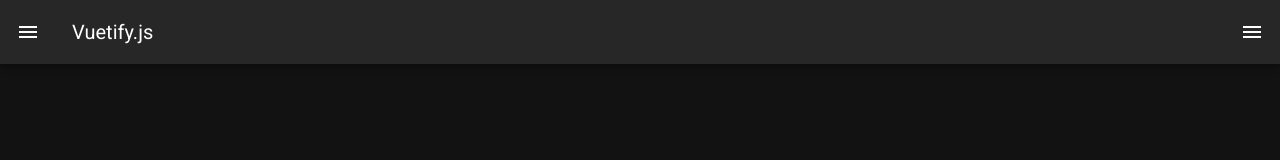
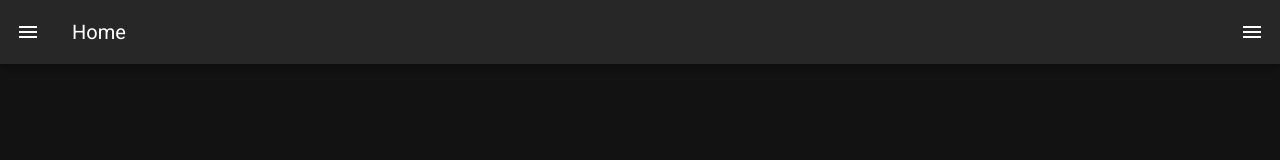
Before and after one commit to braden-w/168-hours, a Nuxt app: page / in a window 1280 px wide. Shown: the top 160 px of the page. Built offline with nearby package versions, Linux system fonts and the light colour scheme.

Commit message:
Changed name to Home

```diff
--- a/layouts/default.vue
+++ b/layouts/default.vue
@@ -78,7 +78,7 @@ export default {
       ],
       right: true,
       rightDrawer: false,
-      title: 'Vuetify.js'
+      title: 'Home'
     }
   }
 }
```
